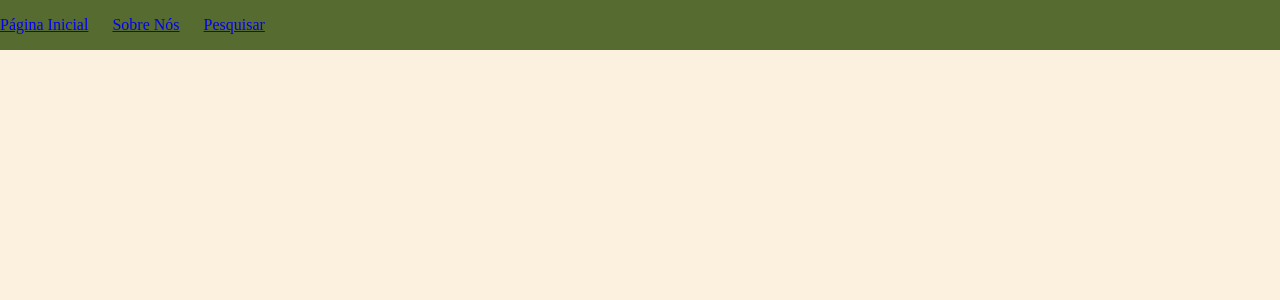
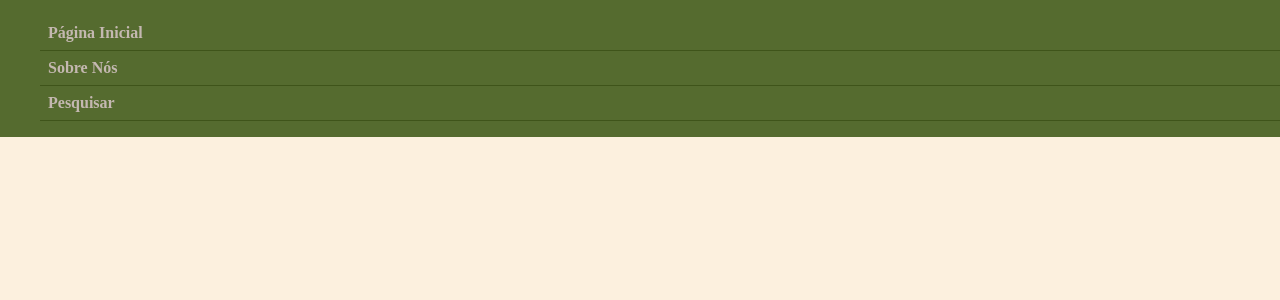
Before and after one commit to maduzuttion/MedPlant, a Flask app: template templates/maintemplate.html in a window 1280 px wide. Shown: the top 300 px of the page. Run offline with Flask 3, Linux system fonts and the light colour scheme; the template is opened without the code that fills it, so the values that code supplies are empty; parts of the project's set-up code (start-up, migrations or seed data) failed here and were passed over.

Commit message:
att 1209

```diff
--- a/static/css/mycss.css
+++ b/static/css/mycss.css
@@ -14,14 +14,27 @@
         width: 175px;
         float: left;
     }
+}
 
-    ul{
-        list-style: none;
-        padding: 0;
+#menu ul li{
+    margin: 0;
+    padding: 0;
+    border-bottom: 1px solid #3f541a;
+    text-align: left;
+    list-style: none;
+
+}
+
+#menu a:link {
+    background:#556b2f;
+    color:#c4b8b1;
+    font-weight: bold;
+    text-decoration: none;
+    padding: 8px;
+    display: block;
     }
 
-    li {
-        display: inline;
-        margin-right: 20px;
-    }
-}
+    #menu a:hover {
+		background: #556b2f;
+		color: #9b725b;
+		}
--- a/templates/maintemplate.html
+++ b/templates/maintemplate.html
@@ -12,9 +12,9 @@
     <h1>MedPlant</h1>
     <div id="menu">
         <ul>
-            <li><a name="PaginaInicial" href="{{url_for("home") }}">Página Inicial</a></li>
-            <li><a name="SobreNós" href="{{url_for("about") }}">Sobre Nós</a></li>
-            <li><a name="Pesquisar" href="{{url_for("search") }}">Pesquisar</a></li>
+            <li><a href="{{url_for("home") }}">Página Inicial</a></li>
+            <li><a href="{{url_for("about") }}">Sobre Nós</a></li>
+            <li><a href="{{url_for("search") }}">Pesquisar</a></li>
         </ul>
     </div>
 
```
